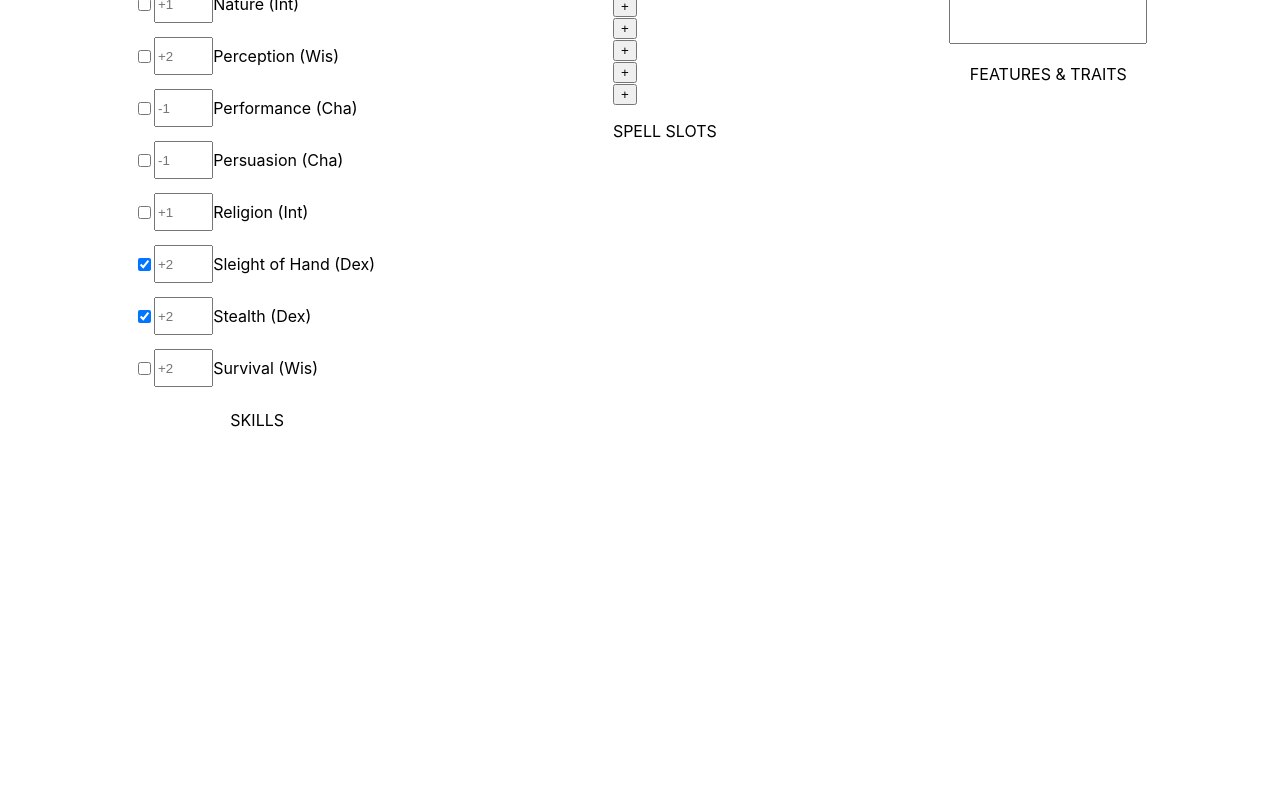
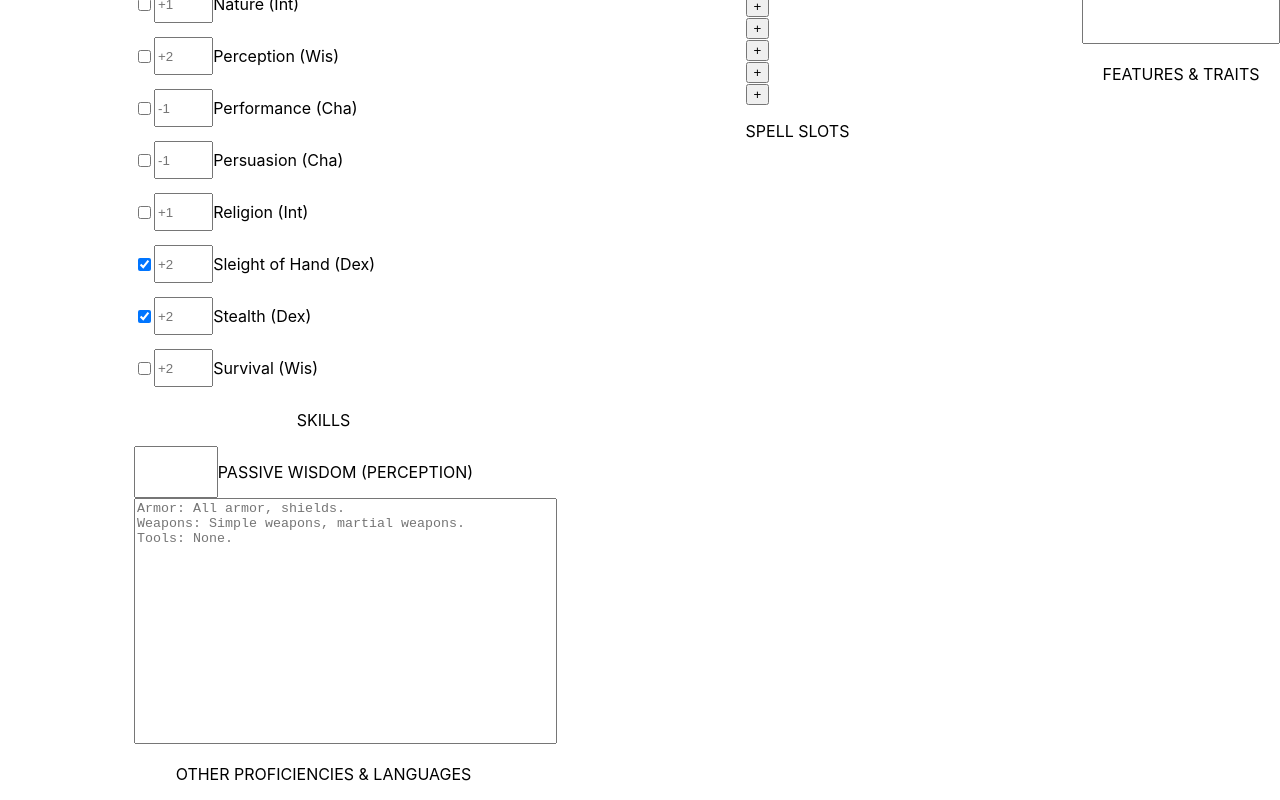
Before and after one commit to DEMVO25/Adventurer-creator, a React (Create React App) app: page / in a window 1280 px wide. Shown: the part 1114-1914 px from the top of the page. Before the commit the page ends 1560 px from the top, so only its background shows below. Built offline with nearby package versions, Linux system fonts and the light colour scheme.

Commit message:
Added passive wisdom and proficiencies

```diff
--- a/src/App.css
+++ b/src/App.css
@@ -134,3 +134,16 @@ textarea {
   flex-direction: column;
   align-items: flex-start;
 }
+.passive-wisdom-box{
+  display: flex;
+}
+
+.passive-wisdom-input{
+  width: 20%;
+
+}
+
+.proficiencies-textarea{
+  width: 110%;
+  height: 30vh;
+}
--- a/src/App.js
+++ b/src/App.js
@@ -41,7 +41,7 @@ function App() {
           <p>
             Class & lvl's
           </p>
-          <input type='text' placeholder='Warlock 1 / Fighter 1' max={40}></input>
+          <input type='text' placeholder=' Fighter 1 /Warlock 1' max={40}></input>
           <p>
             Background
           </p>
@@ -142,6 +142,7 @@ function App() {
               </div>
               <p>SAVING THROWS</p>
             </div>
+
             <div>
               <div className='savingthrowline'>
                 <input type='checkbox'></input>
@@ -234,6 +235,17 @@ function App() {
                 <p>Survival (Wis)</p>
               </div>
               <p>SKILLS</p>
+            </div>
+            <div className='passive-wisdom-box'>
+              <input type='number' max={20} className='passive-wisdom-input'></input>
+              <p>PASSIVE WISDOM (PERCEPTION)</p>
+
+            </div>
+            <div>
+              <textarea className='proficiencies-textarea' placeholder='Armor: All armor, shields.
+Weapons: Simple weapons, martial weapons.
+Tools: None.'></textarea>
+              <p>OTHER PROFICIENCIES & LANGUAGES</p>
             </div>
           </div>
         </div>
@@ -387,7 +399,7 @@ function App() {
               <button id='spellslot4lvl' onClick={e => checkboxCount3 < 3 && setCheckboxCount3(checkboxCount3 + 1)}>+</button>
             </div>
             <div>
-            {Array(checkboxCount4)
+              {Array(checkboxCount4)
                 .fill(0)
                 .map((x, i) => {
                   return (
@@ -398,7 +410,7 @@ function App() {
               <button id='spellslot5lvl' onClick={e => checkboxCount4 < 3 && setCheckboxCount4(checkboxCount4 + 1)}>+</button>
             </div>
             <div>
-            {Array(checkboxCount5)
+              {Array(checkboxCount5)
                 .fill(0)
                 .map((x, i) => {
                   return (
@@ -409,7 +421,7 @@ function App() {
               <button id='spellslot6lvl' onClick={e => checkboxCount5 < 2 && setCheckboxCount5(checkboxCount5 + 1)}>+</button>
             </div>
             <div>
-            {Array(checkboxCount6)
+              {Array(checkboxCount6)
                 .fill(0)
                 .map((x, i) => {
                   return (
@@ -420,7 +432,7 @@ function App() {
               <button id='spellslot7lvl' onClick={e => checkboxCount6 < 2 && setCheckboxCount6(checkboxCount6 + 1)}>+</button>
             </div>
             <div>
-            {Array(checkboxCount7)
+              {Array(checkboxCount7)
                 .fill(0)
                 .map((x, i) => {
                   return (
@@ -431,7 +443,7 @@ function App() {
               <button id='spellslot8lvl' onClick={e => checkboxCount7 < 1 && setCheckboxCount7(checkboxCount7 + 1)}>+</button>
             </div>
             <div>
-            {Array(checkboxCount8)
+              {Array(checkboxCount8)
                 .fill(0)
                 .map((x, i) => {
                   return (
```
